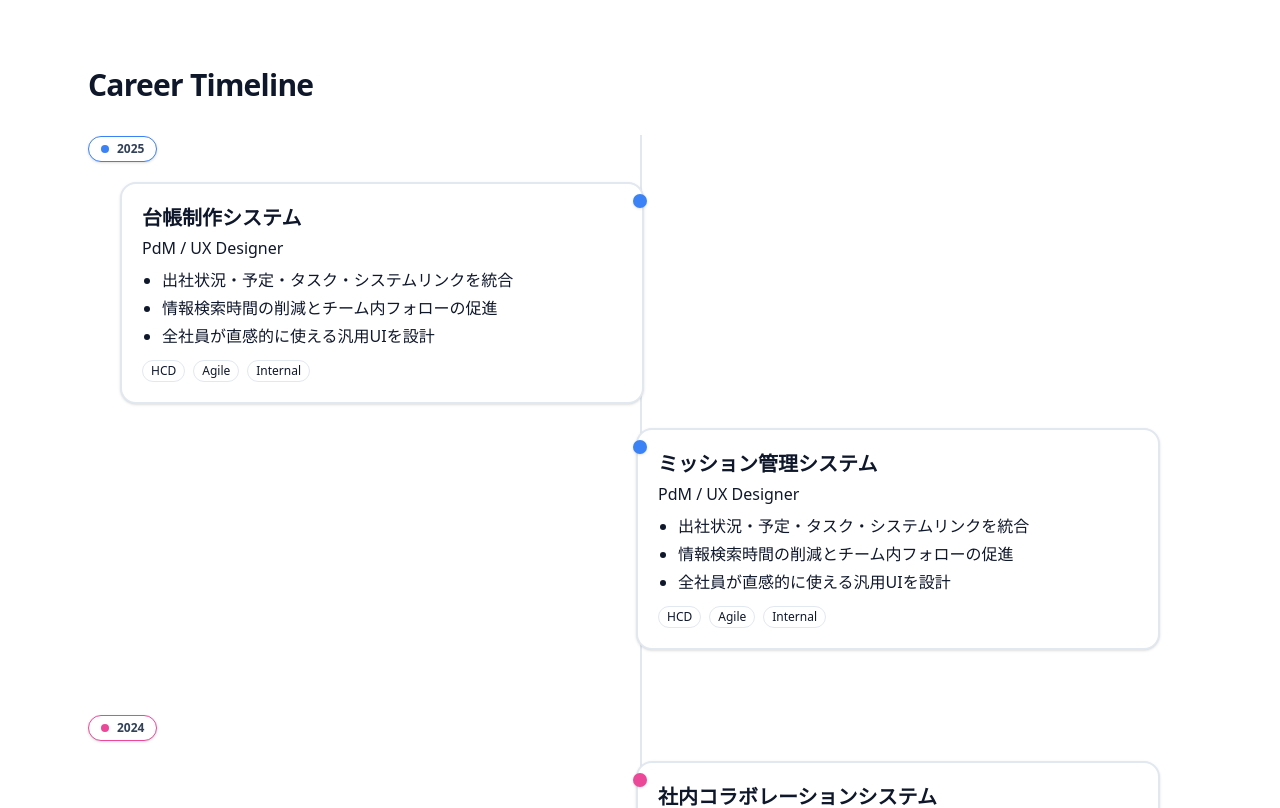
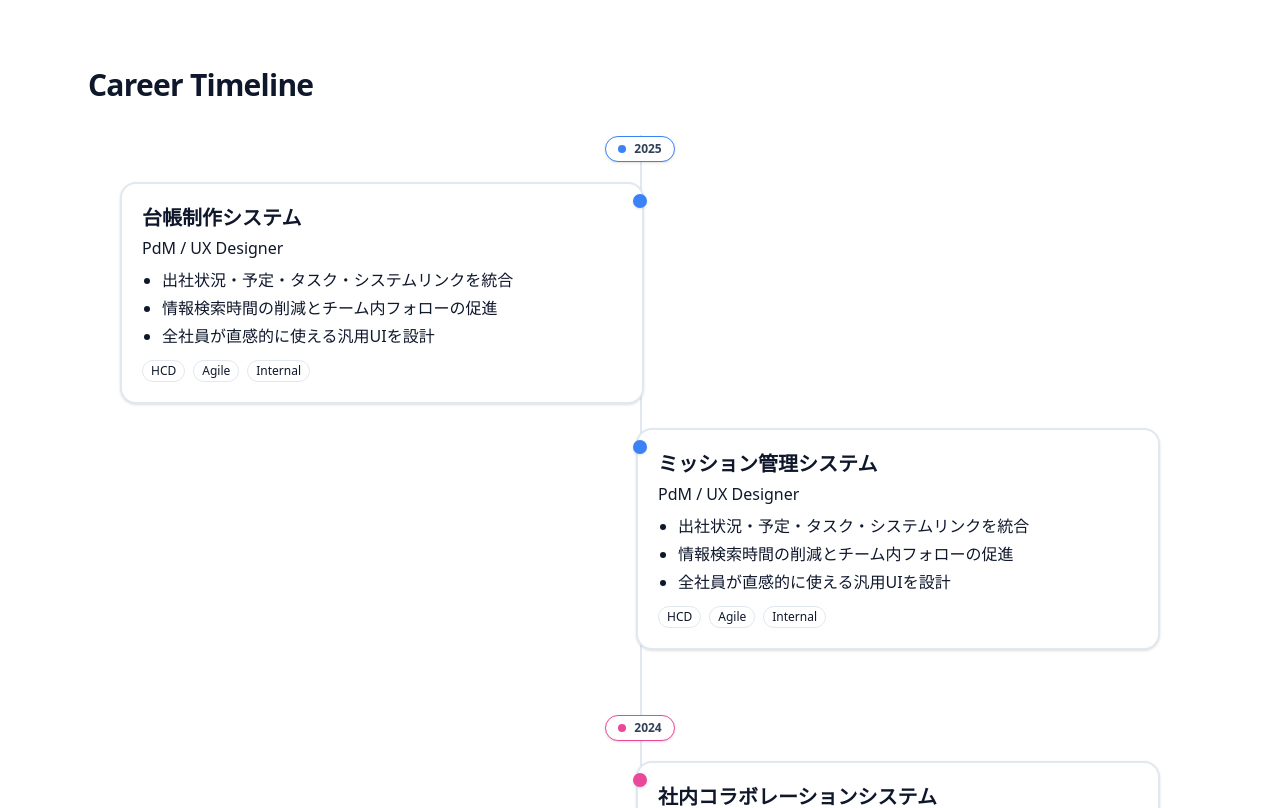
Before and after one commit to an-study/portfolio, a React (Vite) app: page / in a window 1280 px wide. Shown: the part 1100-1908 px from the top of the page. Built offline with nearby package versions, Linux system fonts and the light colour scheme.

Commit message:
Update Profile.tsx

```diff
--- a/src/pages/Profile.tsx
+++ b/src/pages/Profile.tsx
@@ -118,7 +118,7 @@ const Timeline = () => {
   const groups = useMemo(() => groupByYear(PROJECTS), []);
   return (
     <div className="relative">
-      {/* 中央スパイン */}
+      {/* 中央スパイ */}
       <div className="absolute left-4 md:left-1/2 top-0 bottom-0 w-0.5 bg-slate-200" />
 
       <div className="space-y-10">
@@ -127,7 +127,7 @@ const Timeline = () => {
           return (
             <div key={g.year} className="relative w-full">
               {/* === 年ラベル（中央） === */}
-  <div className="pl-2 md:pl-0">
+  <div className="pl-2 md:pl-0 block w-fit ml-0 md:mx-auto">
   <span
     className="block w-fit ml-0 md:mx-auto inline-flex items-center gap-2 rounded-full border px-3 py-1 text-xs font-semibold shadow-sm
                bg-white text-slate-700 dark:text-slate-200 dark:bg-slate-900"
```
